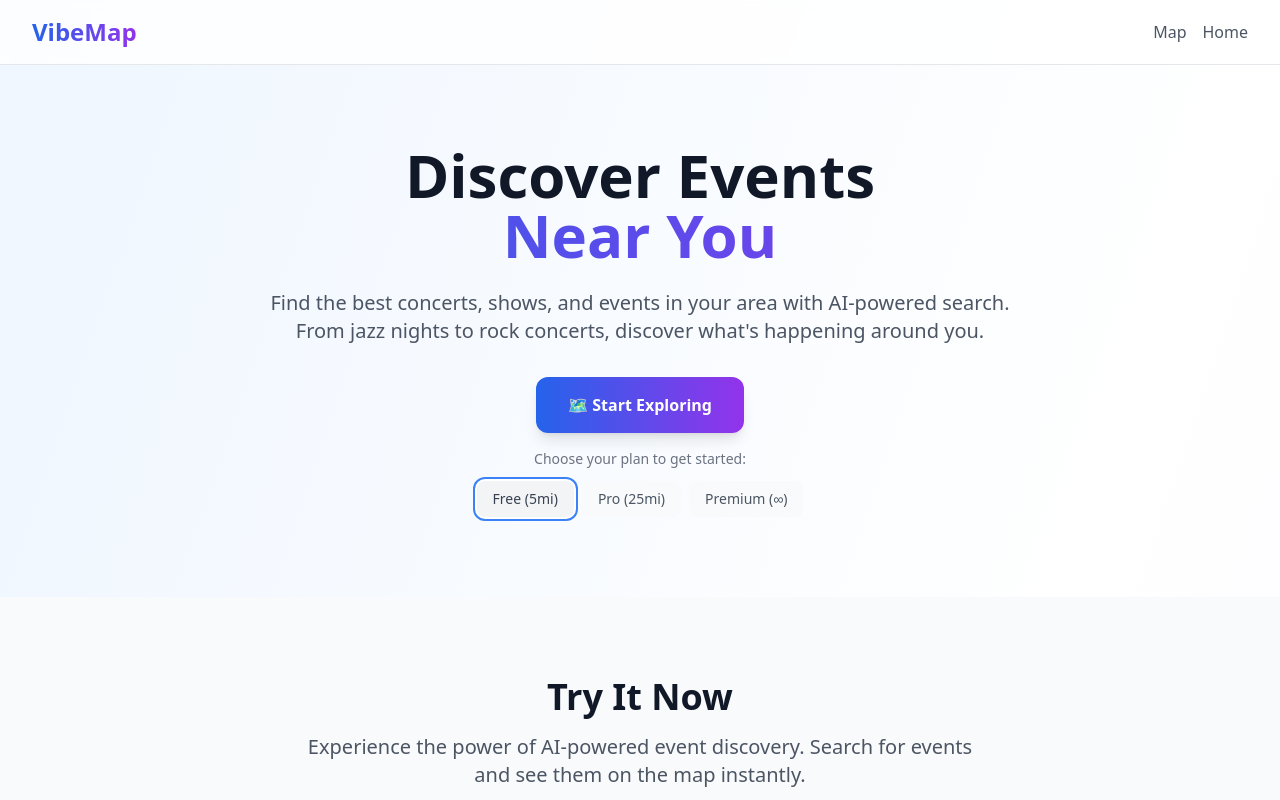
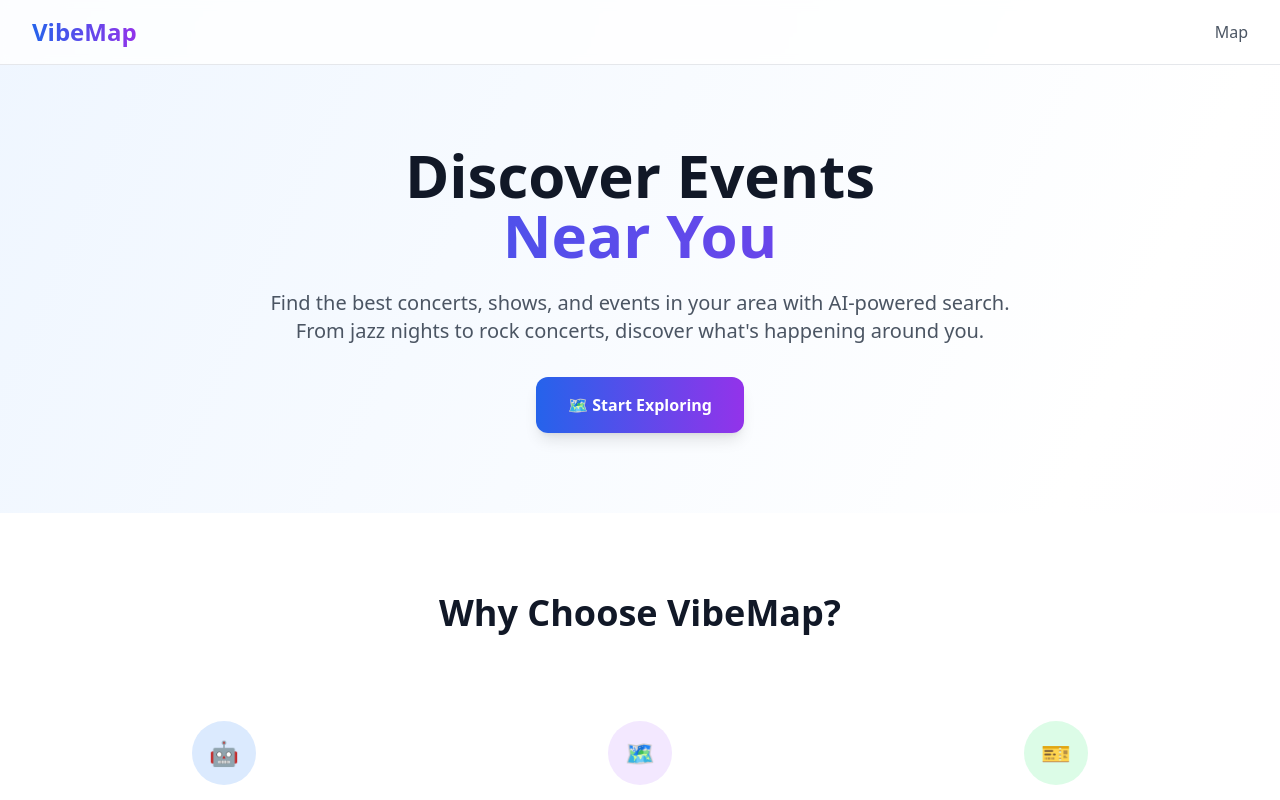
Before and after one commit to Soulemane12/GeoGather, a Next.js app: page / in a window 1280 px wide. Built offline with nearby package versions, Linux system fonts and the light colour scheme; no server answers.

Commit message:
Remove interactive Try It Now section and fix pricing plan buttons to be static links

```diff
--- a/src/app/page.tsx
+++ b/src/app/page.tsx
@@ -1,15 +1,6 @@
-'use client';
-
-import { useState } from 'react';
 import Link from 'next/link';
-import Map from '../components/Map';
-import EventSearch from '../components/EventSearch';
-import type { NormalizedEvent } from '@/lib/types';
 
 export default function Home() {
-  const [events, setEvents] = useState<NormalizedEvent[]>([]);
-  const [userLocation, setUserLocation] = useState<{ city?: string; country?: string }>({});
-  const [selectedPlan, setSelectedPlan] = useState<'free' | 'pro' | 'premium'>('free');
   return (
     <div className="min-h-screen bg-gradient-to-br from-blue-50 via-white to-purple-50">
       {/* Navigation */}
@@ -24,9 +15,6 @@ export default function Home() {
             <div className="flex items-center space-x-4">
               <Link href="/map" className="text-gray-600 hover:text-blue-600 transition-colors">
                 Map
-              </Link>
-              <Link href="/home" className="text-gray-600 hover:text-blue-600 transition-colors">
-                Home
               </Link>
             </div>
           </div>
@@ -53,99 +41,11 @@ export default function Home() {
             >
               🗺️ Start Exploring
             </Link>
-
-            {/* Plan Selector */}
-            <div className="mt-8">
-              <p className="text-sm text-gray-500 mb-3">Choose your plan to get started:</p>
-              <div className="flex space-x-2">
-                {[
-                  { value: 'free' as const, label: 'Free (5mi)', color: 'bg-gray-100 text-gray-700' },
-                  { value: 'pro' as const, label: 'Pro (25mi)', color: 'bg-blue-100 text-blue-700' },
-                  { value: 'premium' as const, label: 'Premium (∞)', color: 'bg-purple-100 text-purple-700' }
-                ].map((planOption) => (
-                  <button
-                    key={planOption.value}
-                    onClick={() => setSelectedPlan(planOption.value)}
-                    className={`px-4 py-2 text-sm font-medium rounded-lg transition-all ${
-                      selectedPlan === planOption.value
-                        ? `${planOption.color} ring-2 ring-offset-2 ring-blue-500`
-                        : 'bg-gray-50 text-gray-600 hover:bg-gray-100'
-                    }`}
-                  >
-                    {planOption.label}
-                  </button>
-                ))}
-              </div>
-            </div>
           </div>
         </div>
       </section>
 
-      {/* Interactive Section */}
-      <section className="py-20 px-4 sm:px-6 lg:px-8 bg-gray-50">
-        <div className="max-w-7xl mx-auto">
-          <div className="text-center mb-12">
-            <h2 className="text-4xl font-bold text-gray-900 mb-4">
-              Try It Now
-            </h2>
-            <p className="text-xl text-gray-600 max-w-2xl mx-auto">
-              Experience the power of AI-powered event discovery. Search for events and see them on the map instantly.
-            </p>
-          </div>
 
-          <div className="grid lg:grid-cols-3 gap-8">
-            {/* Search Panel */}
-            <div className="lg:col-span-1">
-              <div className="bg-white rounded-2xl p-6 shadow-lg">
-                <h3 className="text-lg font-semibold mb-4 text-gray-900">Search Events</h3>
-                <EventSearch
-                  onEventsFound={setEvents}
-                  userCity={userLocation.city}
-                  userCountry={userLocation.country}
-                  plan={selectedPlan}
-                  embedded={true}
-                />
-              </div>
-            </div>
-
-            {/* Map */}
-            <div className="lg:col-span-2">
-              <div className="bg-white rounded-2xl p-6 shadow-lg">
-                <h3 className="text-lg font-semibold mb-4 text-gray-900">Event Map</h3>
-                <div className="h-96 rounded-xl overflow-hidden">
-                  <Map
-                    className="w-full h-full"
-                    events={events}
-                    onLocationUpdate={setUserLocation}
-                  />
-                </div>
-              </div>
-            </div>
-          </div>
-
-          {/* Results Summary */}
-          {events.length > 0 && (
-            <div className="mt-8 bg-white rounded-2xl p-6 shadow-lg">
-              <div className="flex items-center justify-between">
-                <div>
-                  <h3 className="text-lg font-semibold text-gray-900">
-                    Found {events.length} events
-                  </h3>
-                  <p className="text-gray-600">
-                    Using {selectedPlan.toUpperCase()} plan • {selectedPlan === 'free' ? '5-mile' : selectedPlan === 'pro' ? '25-mile' : 'Unlimited'} radius
-                  </p>
-                </div>
-                <Link
-                  href="/map"
-                  className="px-6 py-3 bg-blue-600 text-white rounded-xl hover:bg-blue-700 transition-colors"
-                >
-                  View Full Map →
-                </Link>
-              </div>
-            </div>
-          )}
-        </div>
-      </section>
 
       {/* Features Section */}
       <section className="py-20 px-4 sm:px-6 lg:px-8 bg-white">
@@ -223,16 +123,12 @@ export default function Home() {
                   <span className="text-gray-600">Up to 50 events per search</span>
                 </li>
               </ul>
-              <button
-                onClick={() => setSelectedPlan('free')}
-                className={`w-full block text-center py-3 px-6 rounded-xl transition-colors ${
-                  selectedPlan === 'free'
-                    ? 'bg-blue-600 text-white'
-                    : 'bg-gray-100 text-gray-700 hover:bg-gray-200'
-                }`}
+              <Link
+                href="/map"
+                className="w-full block text-center py-3 px-6 bg-gray-100 text-gray-700 rounded-xl hover:bg-gray-200 transition-colors"
               >
                 Get Started Free
-              </button>
+              </Link>
             </div>
 
             {/* Pro Plan */}
@@ -272,16 +168,12 @@ export default function Home() {
                   <span className="text-gray-600">Event recommendations</span>
                 </li>
               </ul>
-              <button
-                onClick={() => setSelectedPlan('pro')}
-                className={`w-full block text-center py-3 px-6 rounded-xl transition-all duration-200 ${
-                  selectedPlan === 'pro'
-                    ? 'bg-gradient-to-r from-blue-700 to-purple-700 text-white'
-                    : 'bg-gradient-to-r from-blue-600 to-purple-600 text-white hover:from-blue-700 hover:to-purple-700'
-                }`}
+              <Link
+                href="/map"
+                className="w-full block text-center py-3 px-6 bg-gradient-to-r from-blue-600 to-purple-600 text-white rounded-xl hover:from-blue-700 hover:to-purple-700 transition-all duration-200"
               >
                 Start Pro Trial
-              </button>
+              </Link>
             </div>
 
             {/* Premium Plan */}
@@ -316,16 +208,12 @@ export default function Home() {
                   <span className="text-gray-600">Priority support</span>
                 </li>
               </ul>
-              <button
-                onClick={() => setSelectedPlan('premium')}
-                className={`w-full block text-center py-3 px-6 rounded-xl transition-colors ${
-                  selectedPlan === 'premium'
-                    ? 'bg-purple-600 text-white'
-                    : 'bg-gray-100 text-gray-700 hover:bg-gray-200'
-                }`}
+              <Link
+                href="/map"
+                className="w-full block text-center py-3 px-6 bg-gray-100 text-gray-700 rounded-xl hover:bg-gray-200 transition-colors"
               >
                 Contact Sales
-              </button>
+              </Link>
             </div>
           </div>
         </div>
```
